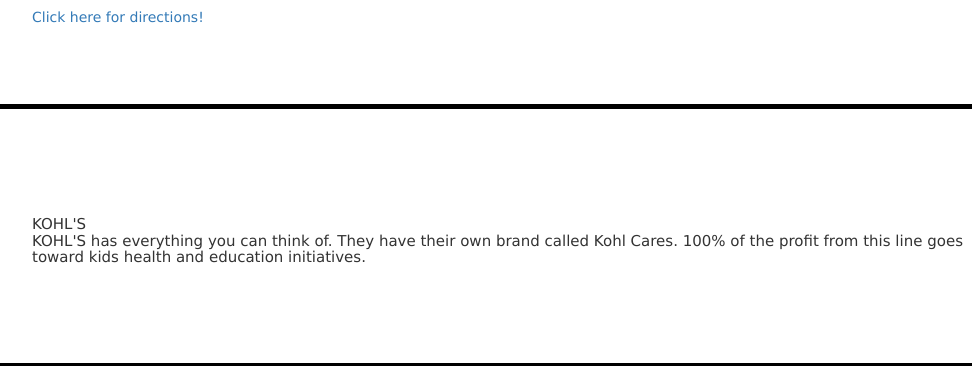
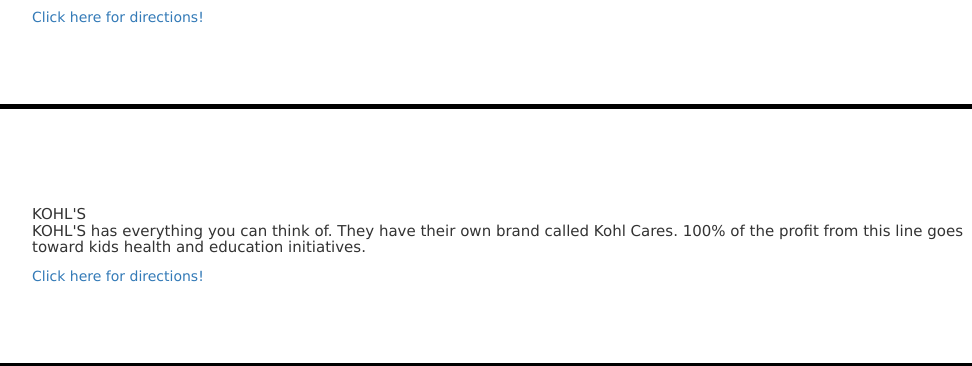
Before and after one commit to lavendar1013/getngive.github.io, a plain HTML site: page clothes.html in a window 1280 px wide. Shown: the part 225-591 px from the top of the page, 308-1280 px from the left. Drawn offline with nearby package versions, Linux system fonts and the light colour scheme.

Commit message:
Update clothes.html

```diff
--- a/clothes.html
+++ b/clothes.html
@@ -75,6 +75,8 @@
   					KOHL'S <br>
             KOHL'S has everything you can think of. They have their own brand called Kohl Cares. 100% of the profit from this line goes toward kids health and education initiatives. <br>
   					</h2>
+  					       <a href="https://www.google.com/maps/search/Kohl's+/@40.7041245,-74.118763,11z/data=!3m1!4b1">Click here for directions!</a>
+
   				</td>
   			</tr>
   			<!Repeated Section Ends>
```
